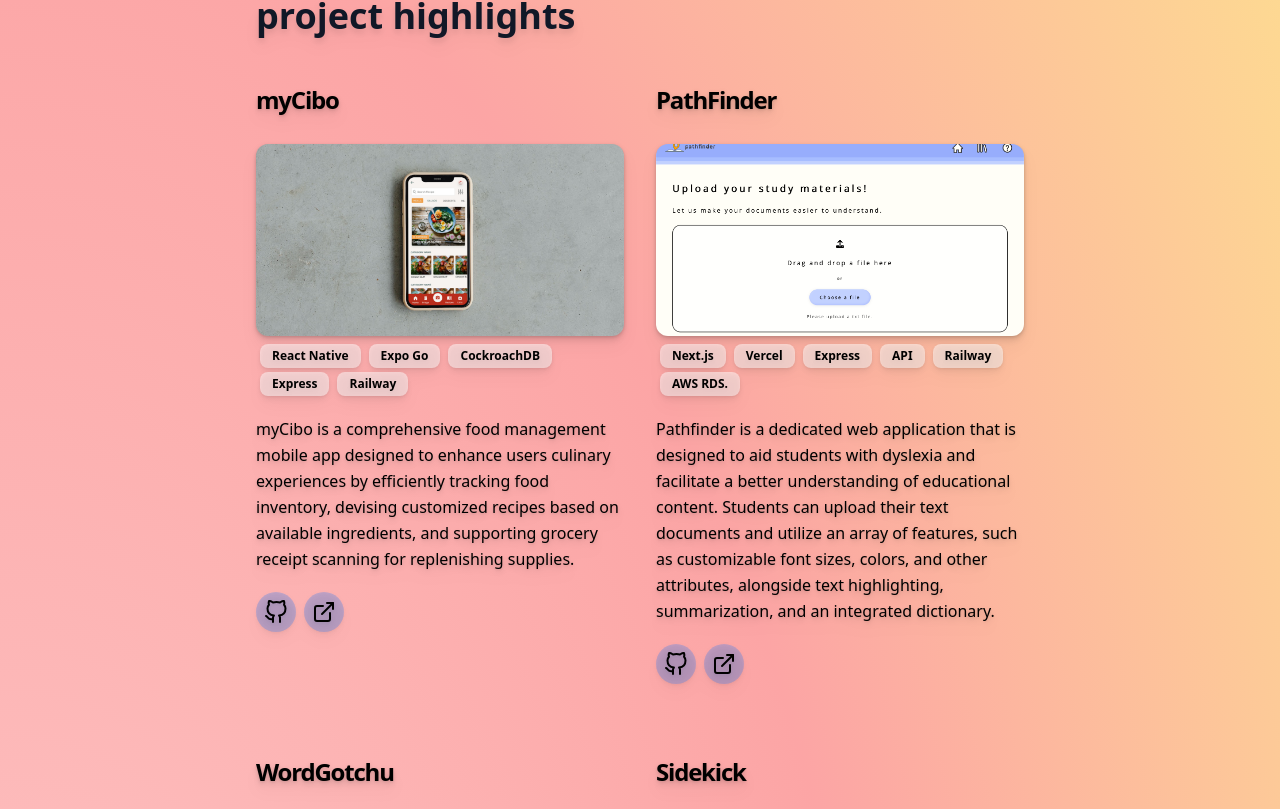
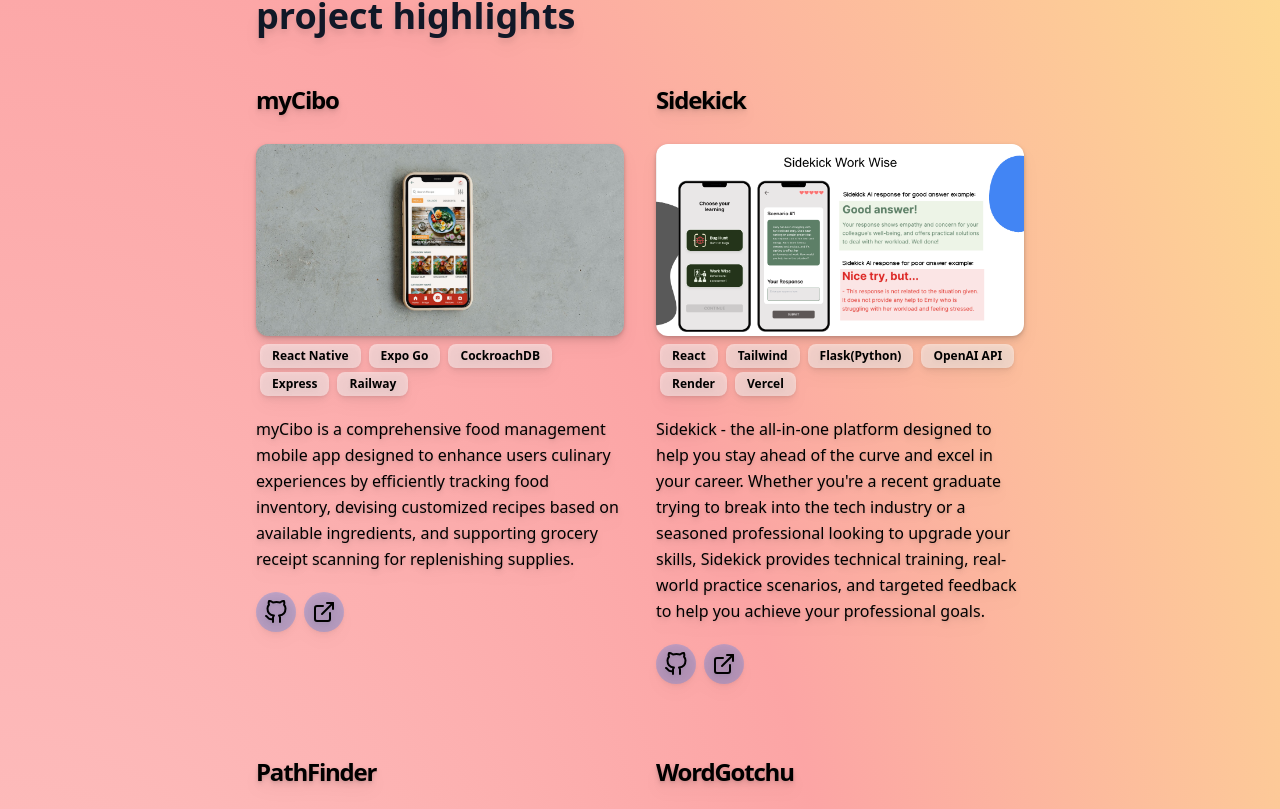
Before and after one commit to hlee443/hlee443.github.io, a React (Vite) app: page / in a window 1280 px wide. Shown: the part 831-1640 px from the top of the page. Built offline with nearby package versions, Linux system fonts and the light colour scheme.

Commit message:
Update Projects.jsx

```diff
--- a/src/components/Projects.jsx
+++ b/src/components/Projects.jsx
@@ -16,6 +16,14 @@
         appDescription="myCibo is a comprehensive food management mobile app designed to enhance users culinary experiences by efficiently tracking food inventory, devising customized recipes based on available ingredients, and supporting grocery receipt scanning for replenishing supplies."
       />
       <Project
+        img={sidekick}
+        siteLink="https://sidekick-front-end.vercel.app/"
+        githubLink="https://github.com/BinaryBusters/binary_busters_frontend.git"
+        appHeader="React, Tailwind, Flask(Python), OpenAI API, Render, Vercel"
+        appTitle="Sidekick"
+        appDescription="Sidekick - the all-in-one platform designed to help you stay ahead of the curve and excel in your career. Whether you're a recent graduate trying to break into the tech industry or a seasoned professional looking to upgrade your skills, Sidekick provides technical training, real-world practice scenarios, and targeted feedback to help you achieve your professional goals."
+      />
+      <Project
         img={pathfinder}
         siteLink="https://pathfinder-athena.vercel.app/"
         githubLink="https://github.com/hlee443/PathFinder-Athena.git"
@@ -31,14 +39,6 @@
         appTitle="WordGotchu"
         appDescription="WordGotchu is a Pixel styled multiplayer web platform game based on Wordle and original characters known as Gotchus that battle against each other in an arena."
       />
-      <Project
-        img={sidekick}
-        siteLink="https://sidekick-front-end.vercel.app/"
-        githubLink="https://github.com/BinaryBusters/binary_busters_frontend.git"
-        appHeader="React, Tailwind, Flask(Python), OpenAI API, Render, Vercel"
-        appTitle="Sidekick"
-        appDescription="Sidekick - the all-in-one platform designed to help you stay ahead of the curve and excel in your career. Whether you're a recent graduate trying to break into the tech industry or a seasoned professional looking to upgrade your skills, Sidekick provides technical training, real-world practice scenarios, and targeted feedback to help you achieve your professional goals."
-      />
     </>
   );
 }
```
